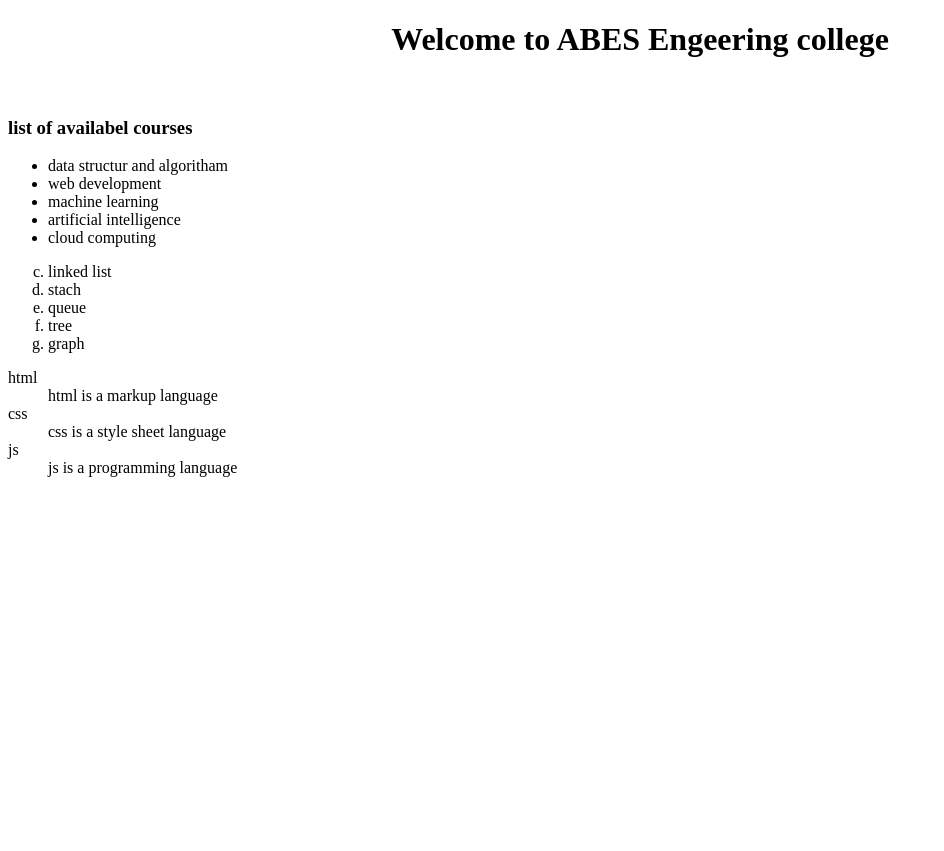
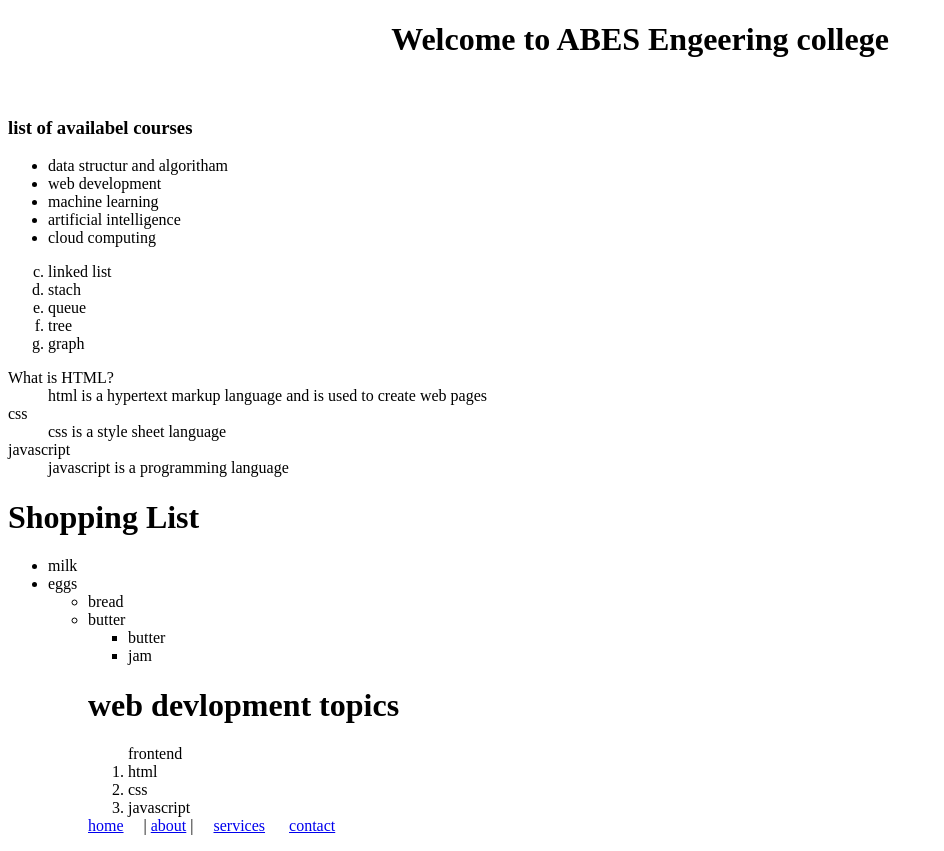
Before and after one commit to AdilVerse-zone/HTML-CSE-11, a plain HTML site: page list.html in a window 1280 px wide. Shown: the whole page, without its empty margins (0-944 px from the left). Before the commit the page ends 800 px from the top, so only its background shows below. Drawn offline with Linux system fonts and the light colour scheme.

Commit message:
link list

```diff
--- a/list.html
+++ b/list.html
@@ -23,11 +23,34 @@
     <li>graph</li>
 </ol>
 <dl>
-    <dt>html</dt>
-    <dd>html is a markup language</dd>
+    <dt>What is HTML?</dt>
+    <dd>html is a hypertext markup language and is used to create web pages</dd>
     <dt>css</dt>
     <dd>css is a style sheet language</dd>
-    <dt>js</dt>
-    <dd>js is a programming language</dd>
+    <dt>javascript</dt>
+    <dd>javascript is a programming language</dd>
+    <h1>Shopping List</h1>
+    <ul>
+        <li>milk</li>
+        <li>eggs</li>
+        <ul>
+            <li>bread</li>
+            <li>butter</li>
+            <ul>
+                <li>butter</li>
+                <li>jam</li>
+            </ul>
+            <h1>web devlopment topics</h1>
+            <ol>frontend
+                <li>html</li>
+                <li>css</li>
+                <li>javascript</li>
+            </ol>
+            <nav>
+                <a href="#">home</a>&nbsp;&nbsp;&nbsp;&nbsp; |
+                <a href="#">about</a> |&nbsp;&nbsp;&nbsp;&nbsp;
+                <a href="#">services</a> &nbsp;&nbsp;&nbsp;&nbsp;
+                <a href="#">contact</a> &nbsp;&nbsp;&nbsp;&nbsp;
+            </nav>
 </body>
 </html>
```
